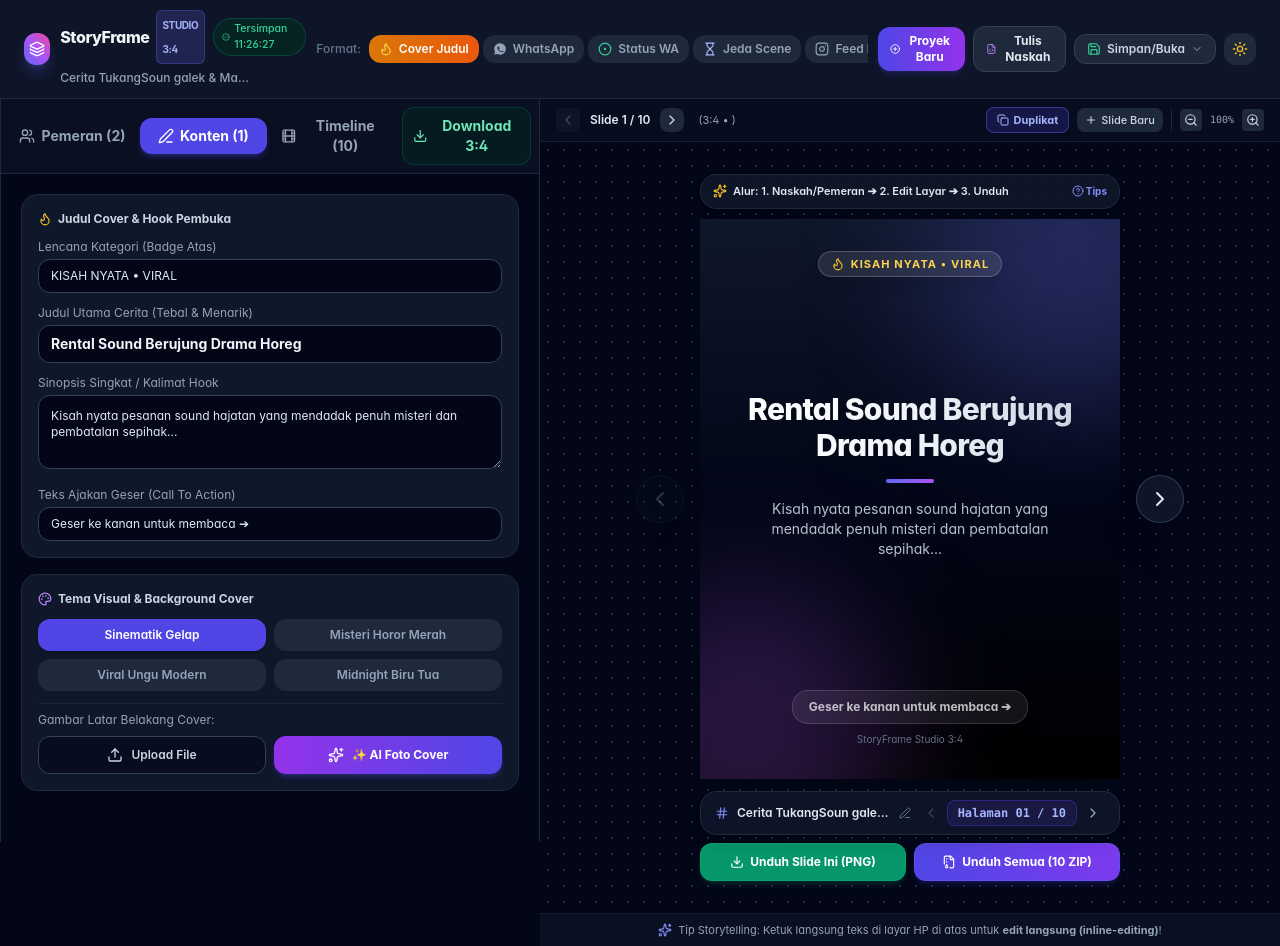
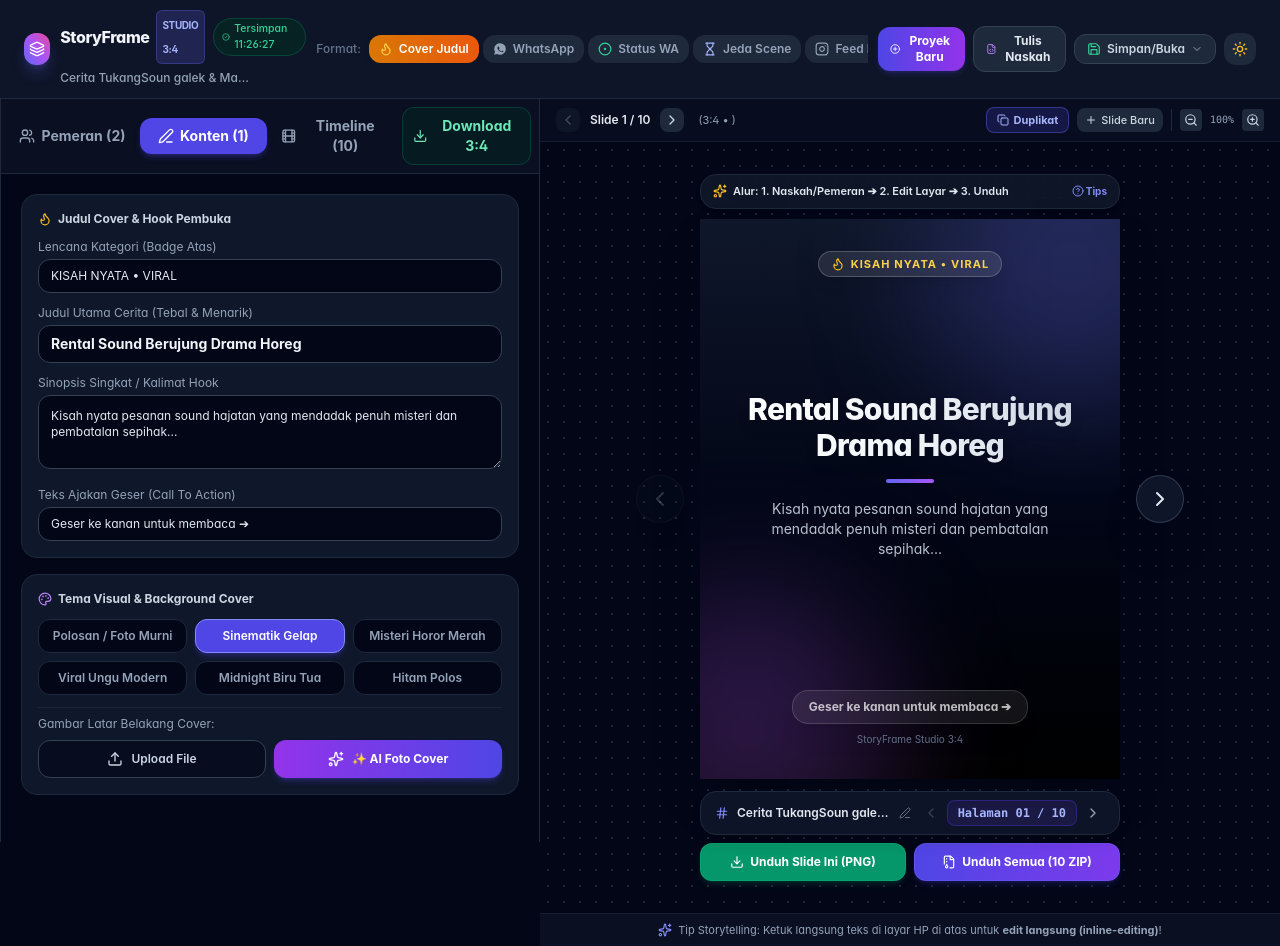
Before and after one commit to adiketuhan/storyframe-mockup-studio, a React (Vite) app: page / in a window 1280 px wide. Built offline with nearby package versions, Linux system fonts and the light colour scheme.

Commit message:
feat: add Polosan / Foto Murni and Hitam Polos theme options for clean unhindered background images

```diff
--- a/src/components/editors/cards/TitleCardEditor.tsx
+++ b/src/components/editors/cards/TitleCardEditor.tsx
@@ -98,21 +98,23 @@ export const TitleCardEditor: React.FC = () => {
           <span>Tema Visual & Background Cover</span>
         </h3>
 
-        <div className="grid grid-cols-2 gap-2">
+        <div className="grid grid-cols-2 sm:grid-cols-3 gap-2">
           {[
+            { id: 'clean_photo', name: 'Polosan / Foto Murni' },
             { id: 'cinematic_dark', name: 'Sinematik Gelap' },
             { id: 'horror_red', name: 'Misteri Horor Merah' },
             { id: 'viral_purple', name: 'Viral Ungu Modern' },
             { id: 'midnight_blue', name: 'Midnight Biru Tua' },
+            { id: 'solid_black', name: 'Hitam Polos' },
           ].map((theme) => (
             <button
               key={theme.id}
               type="button"
               onClick={() => handleUpdate('themeStyle', theme.id)}
-              className={`py-2 px-2.5 rounded-xl text-xs font-semibold text-center transition-all ${
+              className={`py-2 px-2 rounded-xl text-xs font-semibold text-center border transition-all ${
                 data.themeStyle === theme.id
-                  ? 'bg-indigo-600 text-white shadow-md'
-                  : 'bg-slate-800 text-slate-400 hover:text-slate-200'
+                  ? 'bg-indigo-600 text-white border-indigo-400 shadow-md shadow-indigo-600/30'
+                  : 'bg-slate-950 text-slate-400 border-slate-800 hover:text-slate-200 hover:bg-slate-800/60'
               }`}
             >
               {theme.name}
--- a/src/components/mockups/cards/TitleCardMockup.tsx
+++ b/src/components/mockups/cards/TitleCardMockup.tsx
@@ -8,8 +8,14 @@ interface TitleCardMockupProps {
 }
 
 export const TitleCardMockup: React.FC<TitleCardMockupProps> = ({ data, onUpdate }) => {
+  const isClean = data.themeStyle === 'clean_photo' || data.themeStyle === 'solid_black';
+
   const getThemeBg = () => {
     switch (data.themeStyle) {
+      case 'clean_photo':
+        return 'from-black/60 via-transparent to-black/80';
+      case 'solid_black':
+        return 'from-black to-black';
       case 'horror_red':
         return 'from-red-950 via-black to-slate-950';
       case 'viral_purple':
@@ -24,7 +30,7 @@ export const TitleCardMockup: React.FC<TitleCardMockupProps> = ({ data, onUpdate
 
   return (
     <div
-      className={`w-full h-full flex flex-col justify-between p-6 sm:p-8 bg-gradient-to-b ${getThemeBg()} text-white relative overflow-hidden select-none`}
+      className={`w-full h-full flex flex-col justify-between p-6 sm:p-8 ${data.coverImageUrl ? 'bg-black' : `bg-gradient-to-b ${getThemeBg()}`} text-white relative overflow-hidden select-none`}
     >
       {/* Background Cover Image if provided */}
       {data.coverImageUrl && (
@@ -32,16 +38,27 @@ export const TitleCardMockup: React.FC<TitleCardMockupProps> = ({ data, onUpdate
           <img
             src={data.coverImageUrl}
             alt="Cover Background"
-            className="w-full h-full object-cover scale-105 filter brightness-75 contrast-110"
+            className={`w-full h-full object-cover scale-105 ${data.themeStyle === 'clean_photo' ? 'brightness-95' : 'brightness-75 contrast-110'}`}
           />
-          <div className="absolute inset-0 bg-gradient-to-t from-slate-950 via-slate-950/75 to-slate-950/40" />
-          <div className="absolute inset-0 bg-gradient-to-b from-slate-950/80 via-transparent to-slate-950/90" />
+          {data.themeStyle === 'clean_photo' ? (
+            /* Subtle minimal vignette so uploaded photo stays 100% natural */
+            <div className="absolute inset-0 bg-gradient-to-t from-black/80 via-black/25 to-black/60" />
+          ) : (
+            <>
+              <div className="absolute inset-0 bg-gradient-to-t from-slate-950 via-slate-950/75 to-slate-950/40" />
+              <div className="absolute inset-0 bg-gradient-to-b from-slate-950/80 via-transparent to-slate-950/90" />
+            </>
+          )}
         </div>
       )}
 
-      {/* Decorative Glow Orb */}
-      <div className="absolute -top-24 -right-24 w-72 h-72 bg-indigo-500/25 rounded-full blur-3xl pointer-events-none" />
-      <div className="absolute -bottom-24 -left-24 w-72 h-72 bg-purple-500/25 rounded-full blur-3xl pointer-events-none" />
+      {/* Decorative Glow Orb (only shown if not in clean/photo mode) */}
+      {!isClean && !data.coverImageUrl && (
+        <>
+          <div className="absolute -top-24 -right-24 w-72 h-72 bg-indigo-500/25 rounded-full blur-3xl pointer-events-none" />
+          <div className="absolute -bottom-24 -left-24 w-72 h-72 bg-purple-500/25 rounded-full blur-3xl pointer-events-none" />
+        </>
+      )}
 
       {/* Top Section: Category Badge */}
       <div className="relative z-10 flex justify-center">
--- a/src/types/story.ts
+++ b/src/types/story.ts
@@ -100,7 +100,7 @@ export interface TitleCardData {
   subtitle: string; // e.g. "Kisah nyata pesanan sound hajatan yang mendadak penuh misteri..."
   badgeText: string; // e.g. "KISAH NYATA • PART 1"
   callToAction: string; // e.g. "Geser ke kanan untuk membaca ➔"
-  themeStyle: 'cinematic_dark' | 'horror_red' | 'viral_purple' | 'midnight_blue';
+  themeStyle: 'clean_photo' | 'cinematic_dark' | 'horror_red' | 'viral_purple' | 'midnight_blue' | 'solid_black';
   coverImageUrl?: string;
 }
 
```
